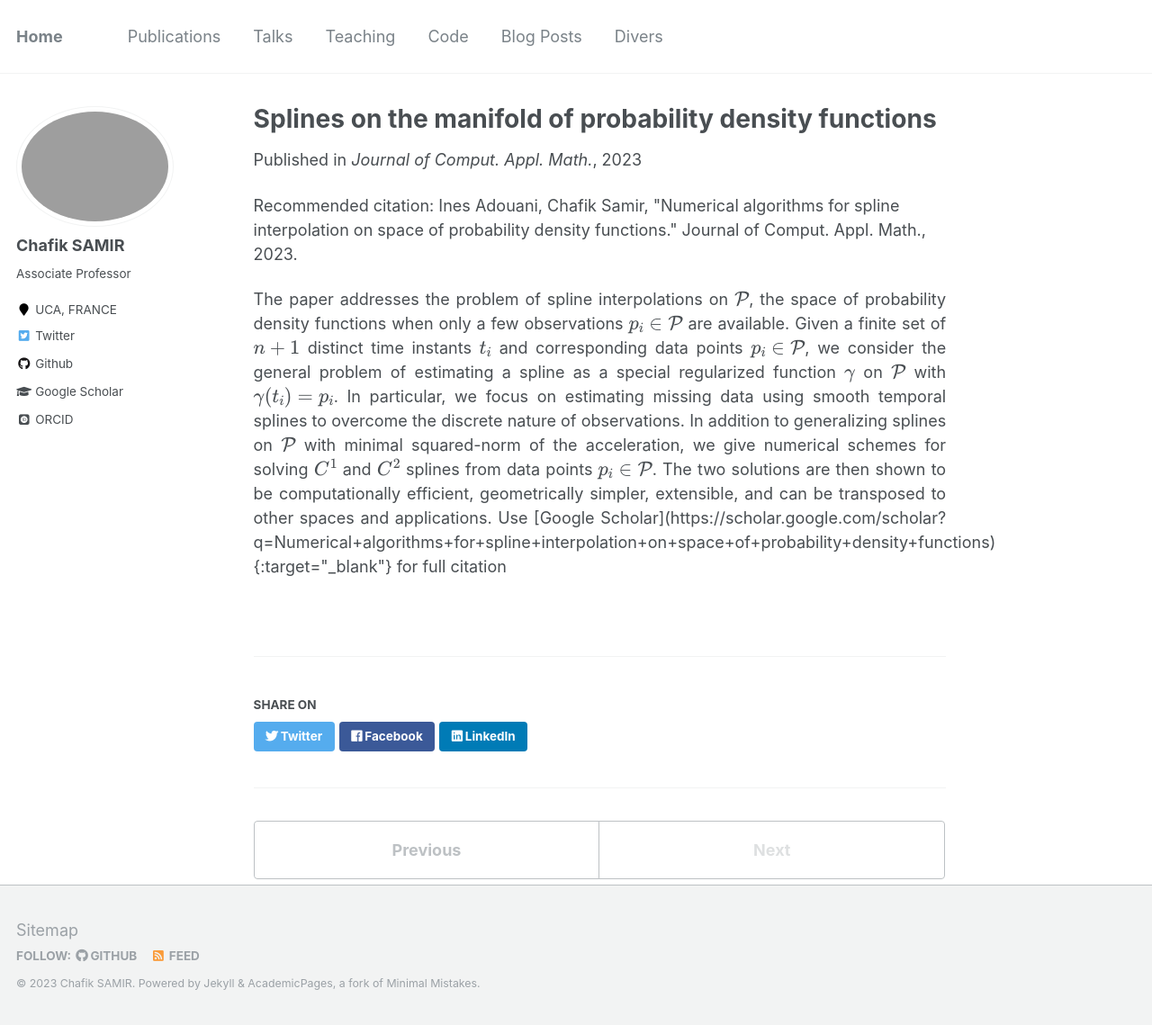
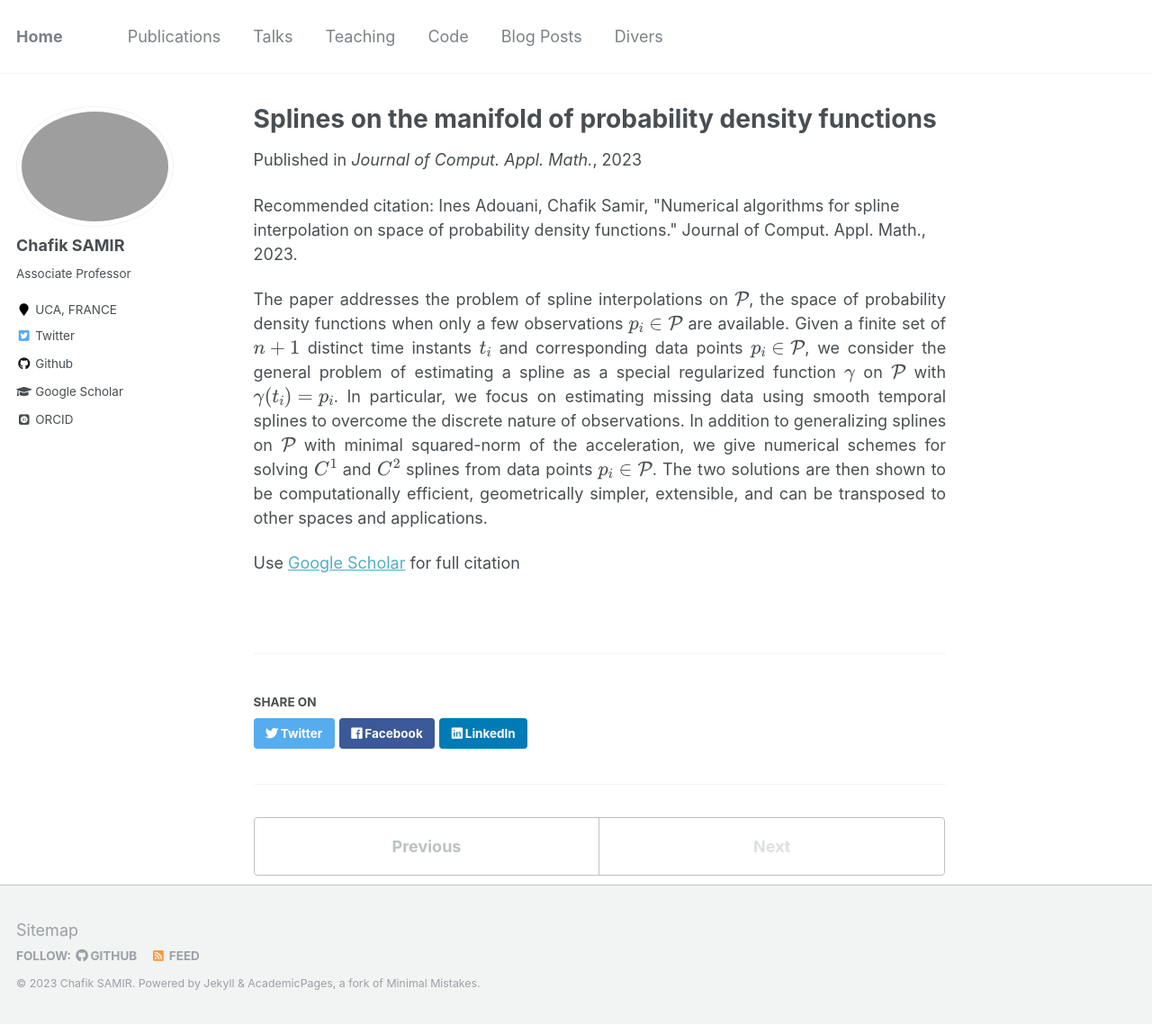
Before and after one commit to Chsamir/chsamir.github.io, a Jekyll site: the page built from _publications/2023-01-01-Numerical-algorithms-for-spline-interpolation-on-space-of-probability-density-functions.md, in a window 1280 px wide and 1139 px high. Shown: the whole window at 90% size. Built offline with Jekyll 4.4.1, drawn with Linux system fonts in a browser that asks for light colours; some web fonts are replaced; formulas are drawn with MathJax 3.

Commit message:
Update 2023-01-01-Numerical-algorithms-for-spline-interpolation-on-space-of-probability-density-functions.md

```diff
--- a/_publications/2023-01-01-Numerical-algorithms-for-spline-interpolation-on-space-of-probability-density-functions.md
+++ b/_publications/2023-01-01-Numerical-algorithms-for-spline-interpolation-on-space-of-probability-density-functions.md
@@ -6,10 +6,8 @@ date: 2023-01-01
 venue: 'Journal of Comput. Appl. Math.'
 citation: ' Ines Adouani,  Chafik Samir, "Numerical algorithms for spline interpolation on space of probability density functions." Journal of Comput. Appl. Math., 2023.'
 ---
-
-
 <p align="justify">
 The paper addresses the problem of spline interpolations on $\mathcal{P}$, the space of probability density functions when only a few observations $p_i \in \mathcal{P}$ are available. Given a finite set of $n+1$ distinct time instants $t_i$ and corresponding data points $p_i \in \mathcal{P}$, we consider the general problem of estimating a spline as a special regularized function $\gamma$ on $\mathcal{P}$ with $\gamma(t_i)=p_i$. In particular, we focus on estimating missing data using smooth temporal splines to overcome the discrete nature of observations. In addition to generalizing splines on $\mathcal{P}$ with minimal squared-norm of the acceleration, we give numerical schemes for solving $C^1$ and $C^2$ splines from data points $p_i \in \mathcal{P}$. The two solutions are then shown to be computationally efficient, geometrically simpler, extensible, and can be transposed to other spaces and applications.
+</p>
 
  Use [Google Scholar](https://scholar.google.com/scholar?q=Numerical+algorithms+for+spline+interpolation+on+space+of+probability+density+functions){:target="_blank"} for full citation
-</p>
```
